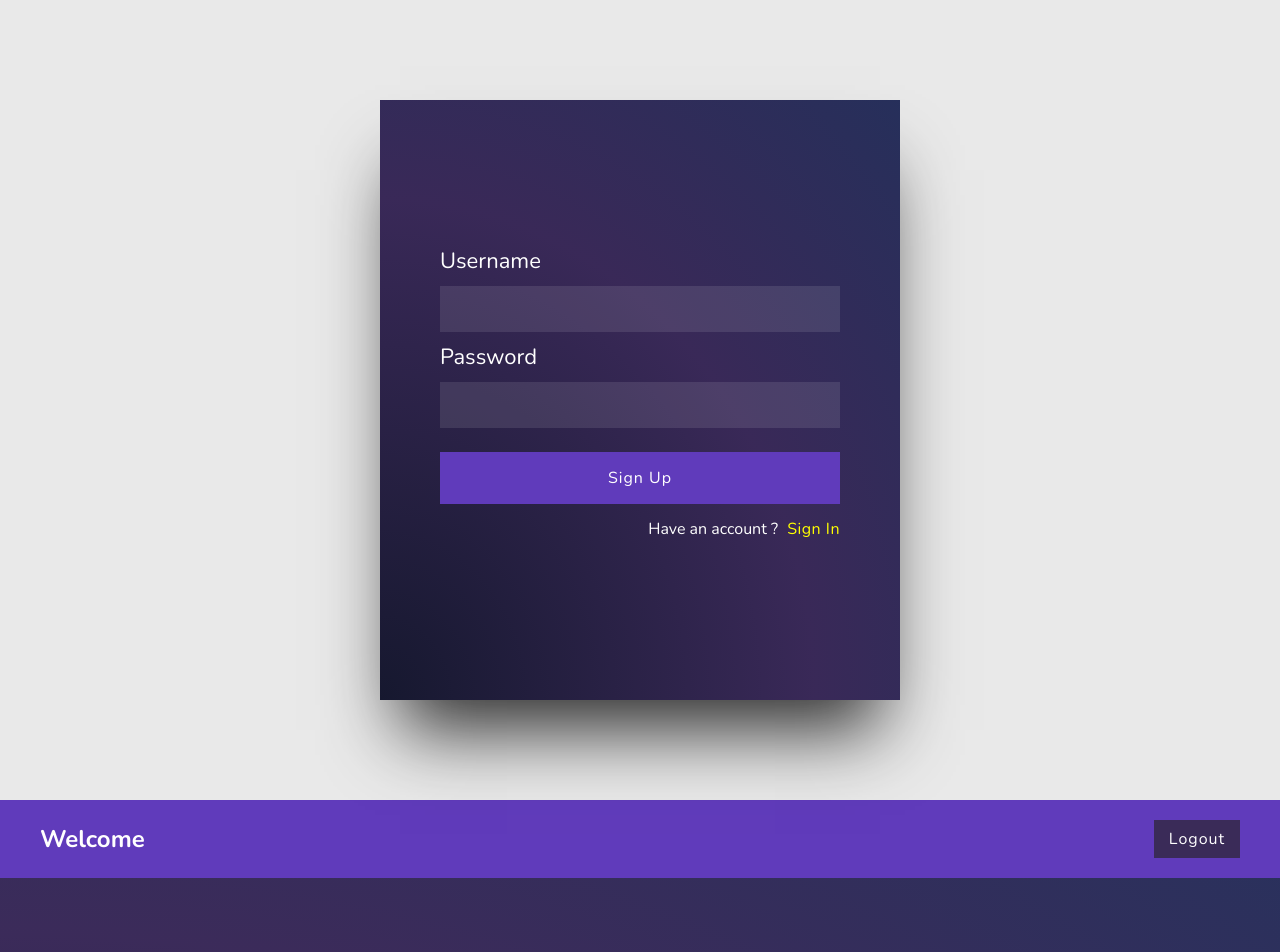
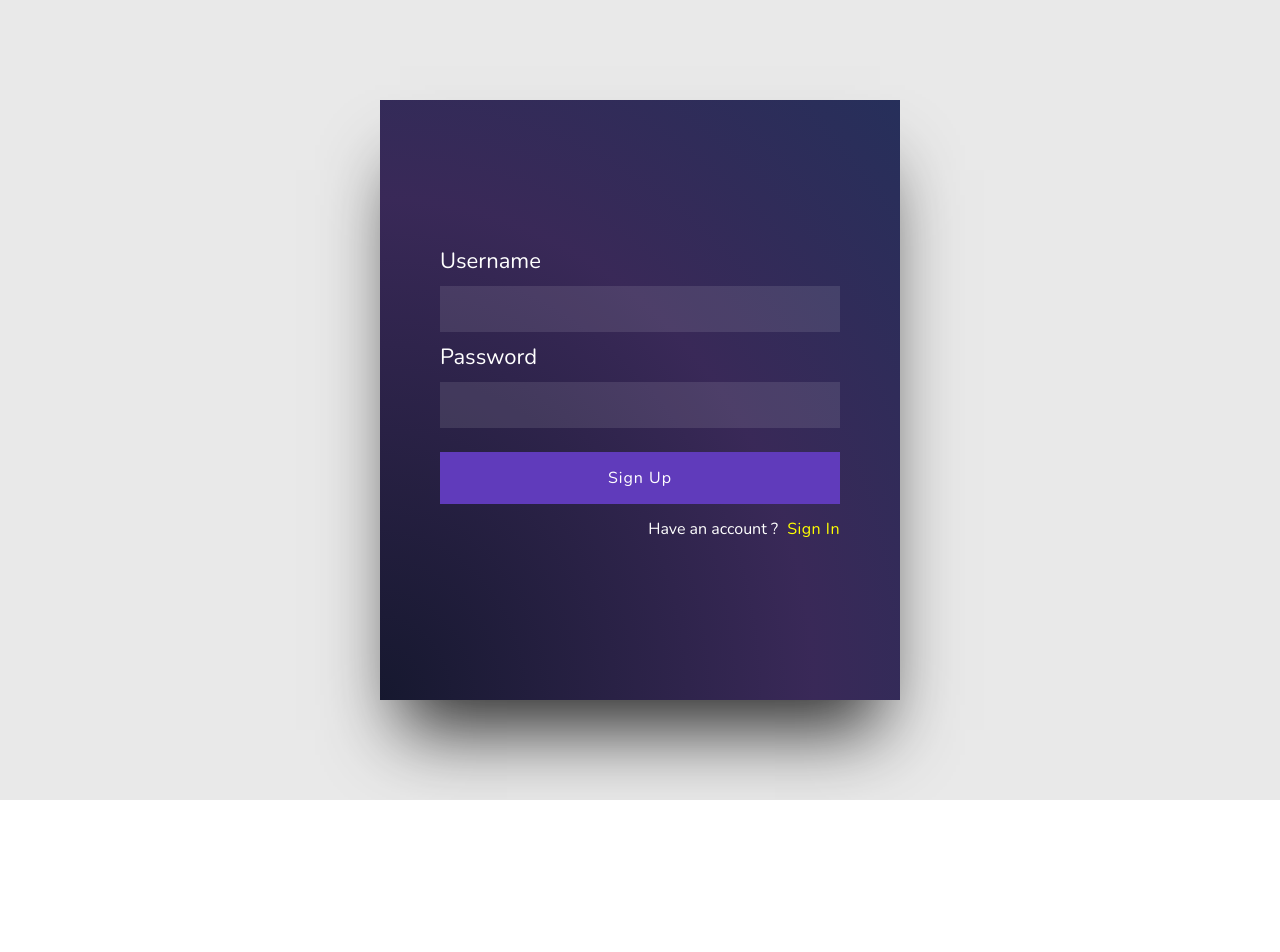
Before and after one commit to samseen/react-firebase-login, a React (Create React App) app: page / in a window 1280 px wide. Shown: the top 952 px of the page. After the commit the page ends 800 px from the top, so only its background shows below. Built offline with nearby package versions, Linux system fonts and the light colour scheme; no server answers.

Commit message:
Displayed the appropriate page upon signing up.

```diff
--- a/src/App.js
+++ b/src/App.js
@@ -80,8 +80,11 @@ function App() {
 
   return (
     <div className="App">
-      <Login email={email} setEmail={setEmail} password={password} setPassword={setPassword} handleLogin={handleLogin} handleSignup={handleSignup} hasAccount={hasAccount} setHasAccount={setHasAccount} emailError={emailError} passwordError={passwordError} />
-      <Hero handleLogout={handleLogout} />
+      {user ? (
+        <Hero handleLogout={handleLogout} />
+      ) : (
+        <Login email={email} setEmail={setEmail} password={password} setPassword={setPassword} handleLogin={handleLogin} handleSignup={handleSignup} hasAccount={hasAccount} setHasAccount={setHasAccount} emailError={emailError} passwordError={passwordError} />
+      )}
     </div>
   );
 }
```
